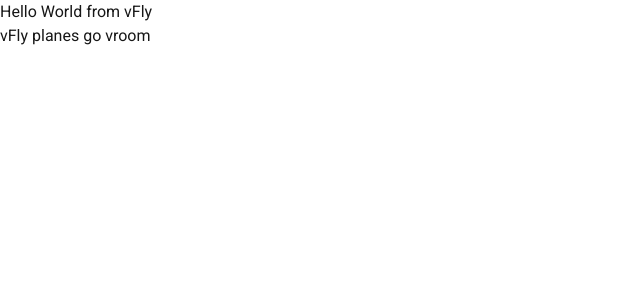
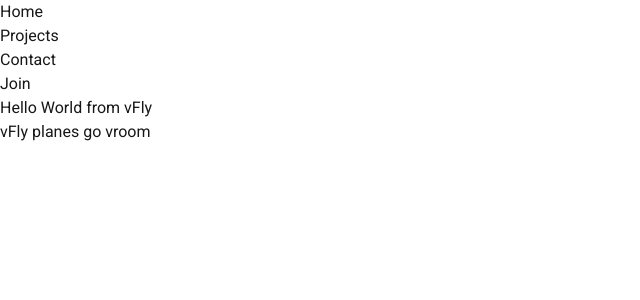
Before and after one commit to SKN-vFly/main-site, a Next.js app: page /en in a window 1280 px wide. Shown: the top 300 px of the page, without its empty margins (0-640 px from the left). Built offline with nearby package versions, Linux system fonts and the light colour scheme.

Commit message:
added navigation component and working on it

```diff
--- a/app/[locale]/layout.tsx
+++ b/app/[locale]/layout.tsx
@@ -5,6 +5,7 @@ import { NextIntlClientProvider } from "next-intl";
 import { getMessages } from "next-intl/server";
 import { notFound } from "next/navigation";
 import { routing } from "@/i18n/routing";
+import Navbar from "@/components/Navbar";
 const robotoSans = Roboto({
   weight: ["400", "700"],
 });
@@ -40,6 +41,7 @@ export default async function RootLayout(
   return (
     <html lang={locale}>
       <body className={`${robotoSans.className} antialiased`}>
+        <Navbar />
         <NextIntlClientProvider messages={messages}>
           {children}
         </NextIntlClientProvider>
--- /dev/null
+++ b/components/Navbar.tsx
@@ -0,0 +1,18 @@
+import React from 'react';
+import { useTranslations } from "next-intl";
+
+const Navbar = () => {
+    const t = useTranslations("Components.Navbar");
+  return (
+    <nav>
+      <ul>
+        <li><a href="/">{t("home")}</a></li>
+        <li><a href="main-site/app/[locale]/projects"></a>{t("projects")}</li>
+        <li><a href="main-site/app/[locale]/contact">{t("contact")}</a></li>
+        <li><a href="main-site/app/[locale]/join-us">{t("join")}</a></li>
+      </ul>
+    </nav>
+  );
+};
+
+export default Navbar;
```
